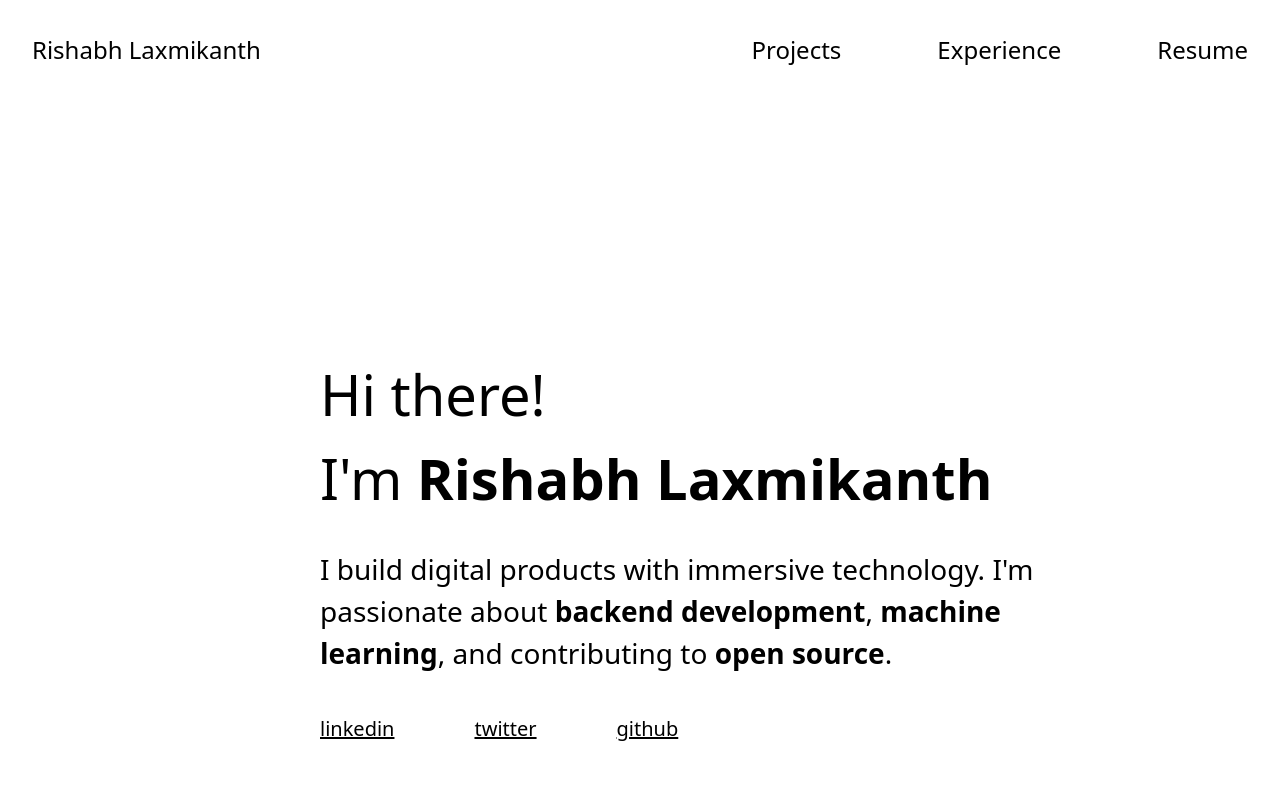
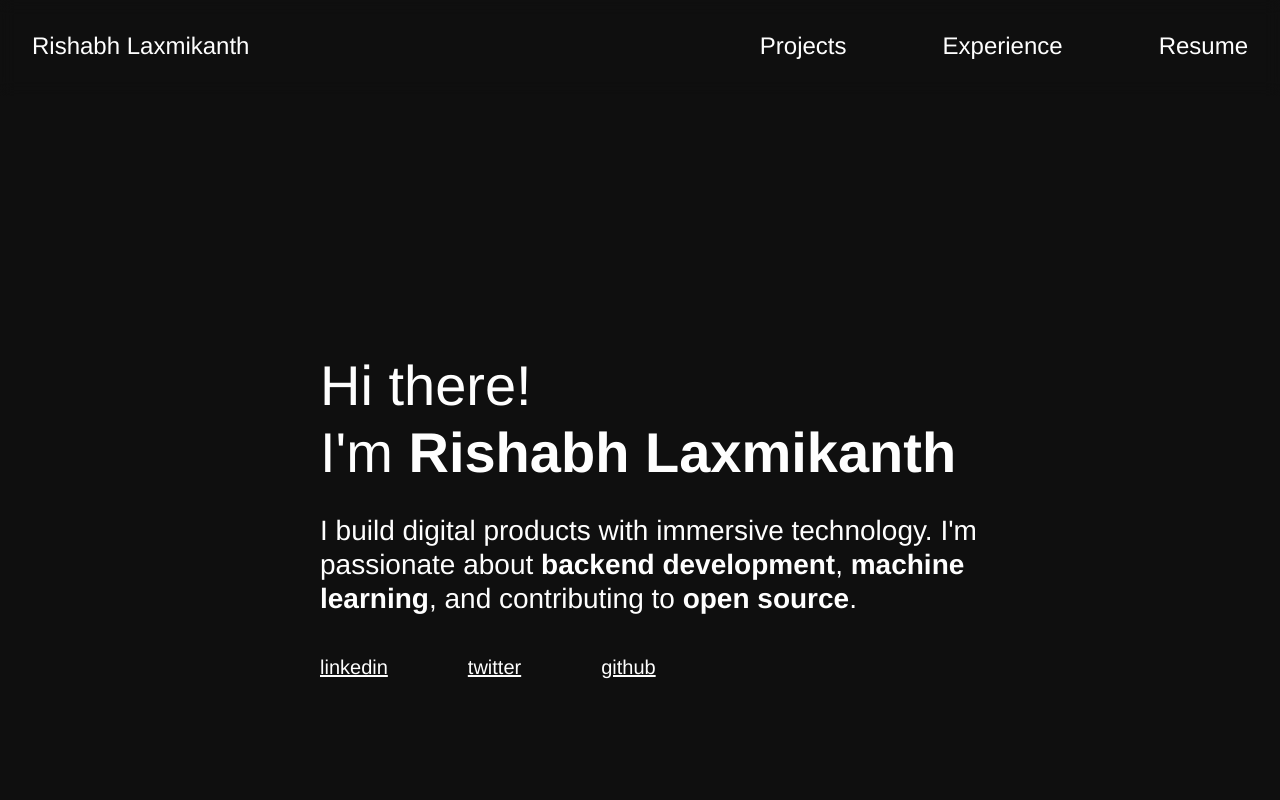
Before and after one commit to siliconvolley/portfolio-website, a Vue app: page / in a window 1280 px wide. Shown: the top 800 px of the page. Built offline with nearby package versions, Linux system fonts and the light colour scheme.

Commit message:
changed default styling

```diff
--- a/src/style.css
+++ b/src/style.css
@@ -1,3 +1,28 @@
 @tailwind base;
 @tailwind components;
 @tailwind utilities;
+
+:root {
+    --clr-dark-100: #353941;
+    --clr-dark-300: #262626;
+    --clr-dark-500: #0f0f0f;
+    --clr-light-100: #fefefe;
+    --clr-light-300: #afafaf;
+
+    --clr-primary-100: #90B8F8;
+    --clr-primary-200: #5F85DB;
+}
+
+html {
+    font-family: 'Helvetica Neue', 'Inter', 'Trebuchet MS', sans-serif, monospace;
+    background: var(--clr-dark-500);
+    color: var(--clr-light-100);
+    font-weight: 200;
+    line-height: 1.2;
+    scroll-behavior: smooth;
+    scroll-padding-top: var(--scroll-padding, 100px);
+}
+
+ul {
+    text-decoration: none;
+}
```
